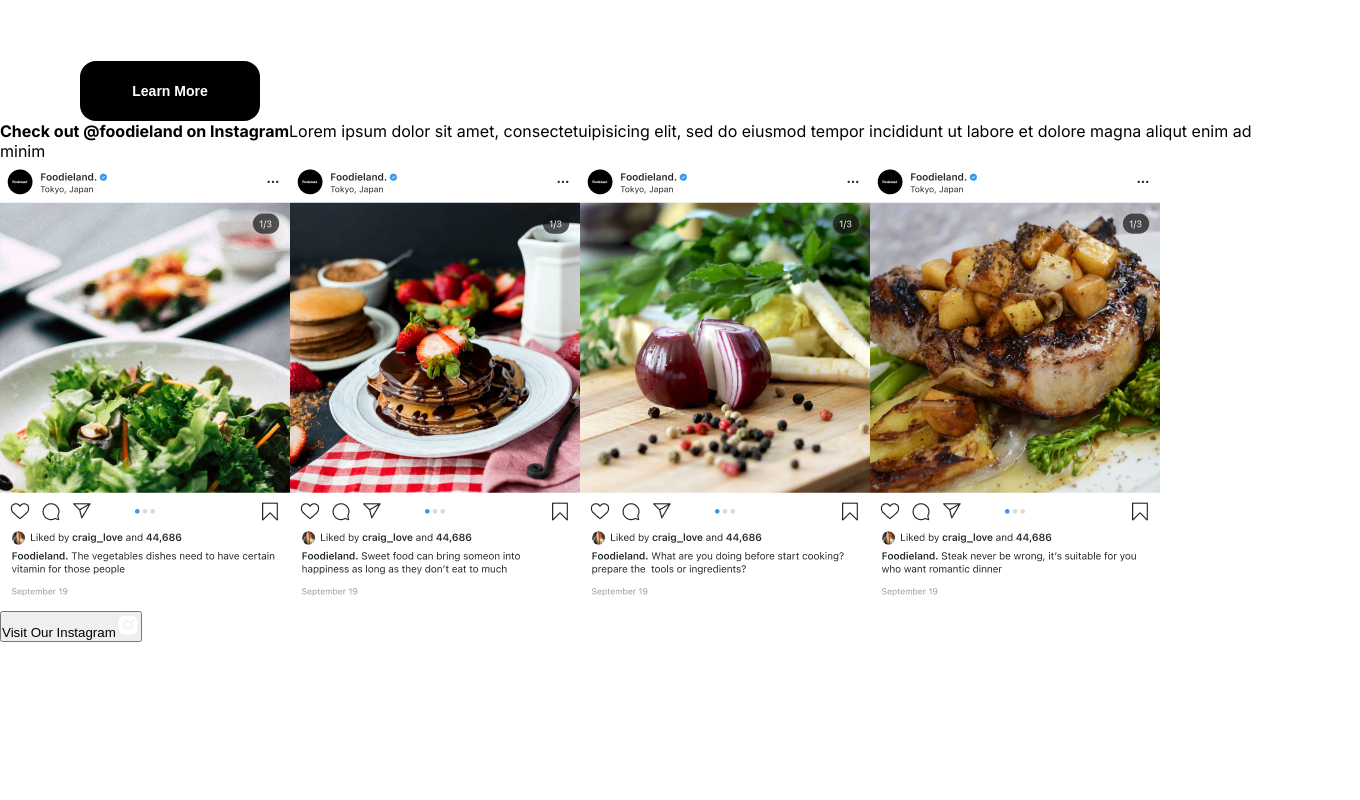
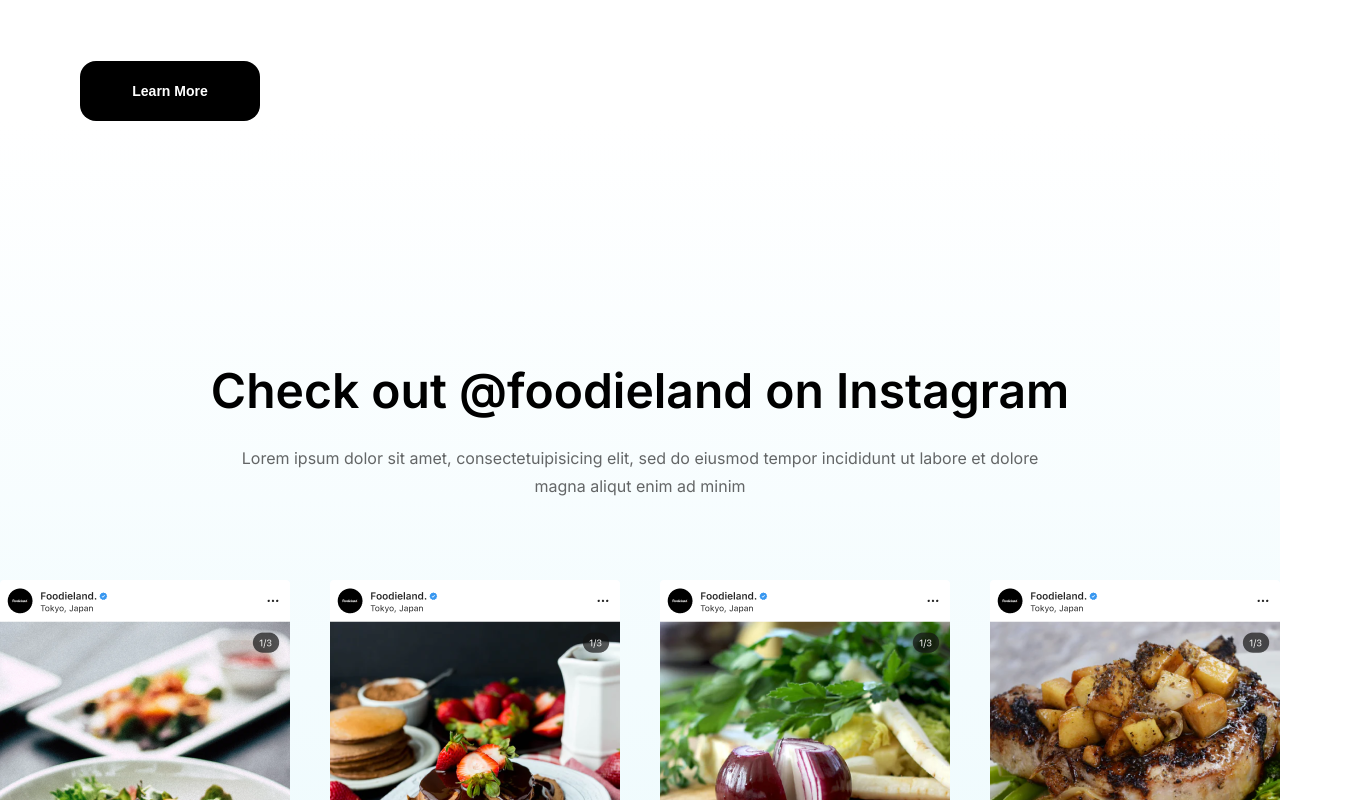
Before and after one commit to RayanneRamos/foodieland, a React (Vite) app: page / in a window 1280 px wide. Shown: the part 3880-4680 px from the top of the page, 1360 px wide, since content can reach past the window. Before the commit the page ends 4522 px from the top, so only its background shows below. Built offline with nearby package versions, Linux system fonts and the light colour scheme.

Commit message:
:lipstick: style: create a social media section styles

```diff
--- a/src/pages/home/styles.module.scss
+++ b/src/pages/home/styles.module.scss
@@ -228,3 +228,88 @@
     }
   }
 }
+
+.socialContainer {
+  display: flex;
+  flex-direction: column;
+  justify-content: center;
+  align-items: center;
+
+  max-width: 1440px;
+  margin: 0 auto;
+
+  background: linear-gradient(180deg, rgba(255,255,255,1) 0%, rgba(231,249,253,1) 100%);
+
+  .socialContent {
+    padding: 0 80px;
+
+    margin-top: 240px;
+
+    display: flex;
+    flex-direction: column;
+    align-items: center;
+
+    .socialTitle {
+      font-size: 48px;
+      font-weight: 600;
+      letter-spacing: -4%;
+
+      text-align: center;
+    }
+
+    .socialSubtitle {
+      width: 840px;
+
+      margin-top: 24px;
+
+      line-height: 28px;
+
+      color: rgba(0, 0, 0, 0.6);
+
+      text-align: center;
+    }
+
+    .socialPosts {
+      margin-top: 80px;
+
+      display: flex;
+      gap: 40px;
+    }
+
+    .socialButton {
+      margin-top: 80px;
+
+      width: 229px;
+      height: 60px;
+
+      border: none;
+      border-radius: 12px;
+
+      cursor: pointer;
+
+      background-color: var(--black);
+
+      display: flex;
+      flex-direction: row;
+      align-items: center;
+      justify-content: center;
+      gap: 16px;
+
+      margin-bottom: 80px;
+
+      transition: all 0.4s;
+
+      .buttonText {
+        font-size: 14px;
+        font-weight: 600;
+        letter-spacing: -2%;
+
+        color: var(--white);
+      }
+    }
+
+    .socialButton:hover {
+      background-color: #55738b;
+    }
+  }
+}
```
